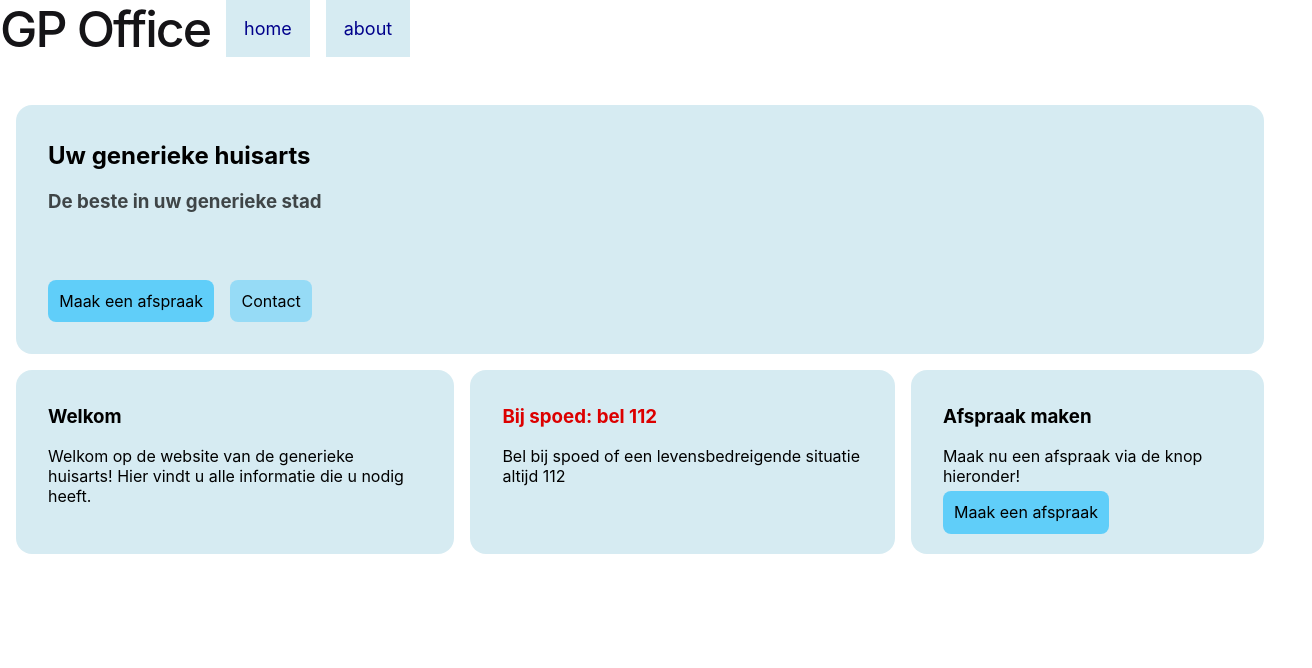
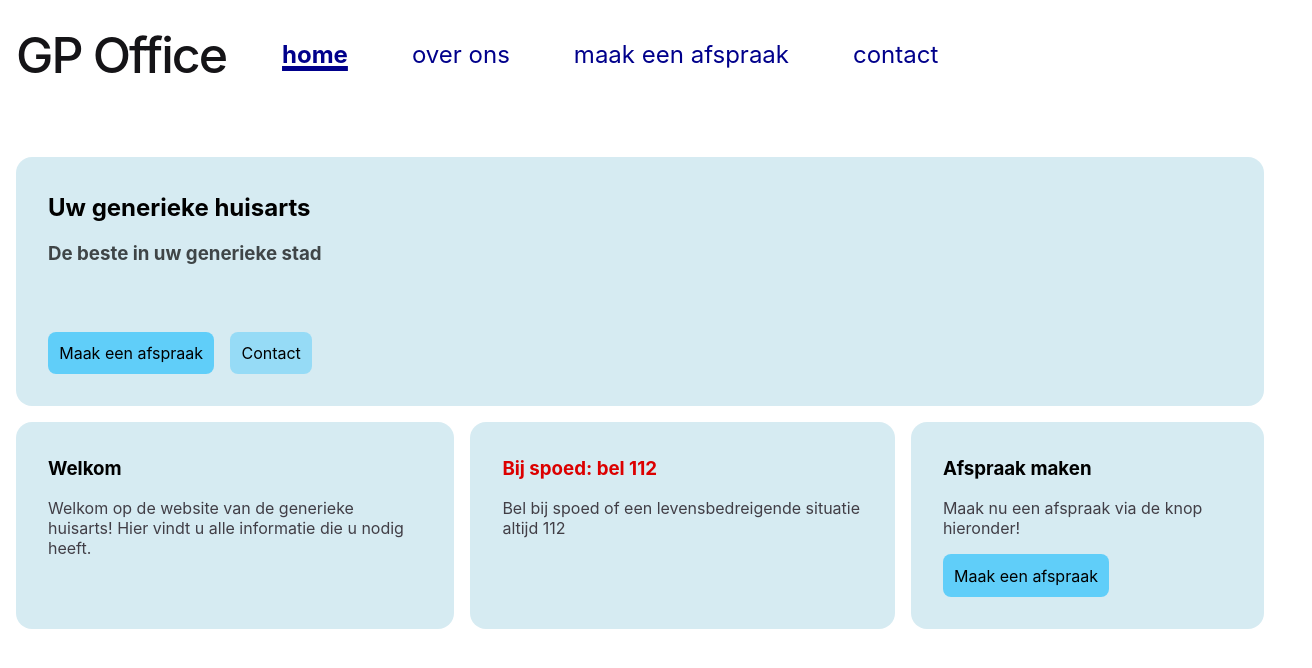
Before and after one commit to JanMouwes/practice-gp-office, an Angular app in the folder web/client/: page /home in a window 1280 px wide. Shown: the top 668 px of the page, 1312 px wide, since content can reach past the window. Built offline with nearby package versions, Linux system fonts and the light colour scheme.

Commit message:
rename navbar to header, implement header

```diff
--- a/web/client/src/app/app.component.css
+++ b/web/client/src/app/app.component.css
@@ -23,37 +23,6 @@
   font-size: 1rem;
 }
 
-
-
-h1 {
-  font-size: 3.125rem;
-  color: var(--gray-900);
-  font-weight: 500;
-  line-height: 100%;
-  letter-spacing: -0.125rem;
-  margin: 0;
-  font-family: "Inter Tight", -apple-system, BlinkMacSystemFont, "Segoe UI", Roboto,
-  Helvetica, Arial, sans-serif, "Apple Color Emoji", "Segoe UI Emoji",
-  "Segoe UI Symbol";
-}
-
-p {
-  margin: 0;
-  color: var(--gray-700);
-}
-
-header {
-  width: 100vw;
-  display: flex;
-  justify-content: left;
-  align-items: center;
-  gap: 1rem;
-}
-
-header * {
-  width: fit-content;
-}
-
 main {
   width: 100%;
   overflow: hidden;
--- a/web/client/src/app/app.component.html
+++ b/web/client/src/app/app.component.html
@@ -1,9 +1,8 @@
 <header>
-  <h1>GP Office</h1>
-  <app-navbar [links]="navLinks"/>
+  <app-header [links]="navLinks"/>
 </header>
 <main class="main">
   <section class="page-outlet">
-    <router-outlet></router-outlet>
+    <router-outlet/>
   </section>
 </main>
--- a/web/client/src/app/app.component.ts
+++ b/web/client/src/app/app.component.ts
@@ -1,12 +1,12 @@
 import {Component} from '@angular/core';
 import {CommonModule} from '@angular/common';
 import {RouterOutlet} from '@angular/router';
-import {NavbarComponent} from "./common/navbar/navbar.component";
+import {HeaderComponent} from "./common/navbar/header.component";
 
 @Component({
   selector: 'app-root',
   standalone: true,
-  imports: [CommonModule, RouterOutlet, NavbarComponent],
+  imports: [CommonModule, RouterOutlet, HeaderComponent],
   templateUrl: './app.component.html',
   styleUrl: './app.component.css'
 })
@@ -15,6 +15,8 @@ export class AppComponent {
 
   navLinks = [
     {title: 'home', href: '/home'},
-    {title: 'about', href: '/about'}
+    {title: 'over ons', href: '/about'},
+    {title: 'maak een afspraak', href: '/appointment'},
+    {title: 'contact', href: '/contact'}
   ]
 }
--- /dev/null
+++ b/web/client/src/app/common/navbar/header.component.css
@@ -0,0 +1,26 @@
+header {
+  padding: 1em;
+  width: 100%;
+
+  display: flex;
+  justify-content: left;
+  align-items: center;
+  gap: 2em;
+}
+
+header * {
+  width: fit-content;
+}
+
+
+.nav-item {
+  padding: 1em;
+
+  font-size: x-large;
+  color: darkblue;
+}
+
+nav .active {
+  text-decoration: underline .2em;
+  font-weight: bold;
+}
--- /dev/null
+++ b/web/client/src/app/common/navbar/header.component.html
@@ -0,0 +1,8 @@
+<header>
+  <h1>GP Office</h1>
+  <nav class="btn-group-horizontal">
+    @for (link of links(); track link.title) {
+    <a [href]="link.href" class="nav-item" [class.active]="isActive(link.href)">{{link.title}}</a>
+    }
+  </nav>
+</header>
--- /dev/null
+++ b/web/client/src/app/common/navbar/header.component.ts
@@ -0,0 +1,24 @@
+import {Component, inject, input} from '@angular/core';
+import {Location} from "@angular/common";
+
+@Component({
+  selector: 'app-header',
+  standalone: true,
+  imports: [],
+  templateUrl: './header.component.html',
+  styleUrl: './header.component.css'
+})
+export class HeaderComponent {
+  private readonly location = inject(Location)
+
+  links = input.required<NavItem[]>()
+
+  isActive(href: string) {
+    return this.location.path().startsWith(href)
+  }
+}
+
+type NavItem = {
+  title: string;
+  href: string
+}
--- a/web/client/src/app/common/navbar/navbar.component.css
+++ /dev/null
@@ -1,17 +0,0 @@
-nav {
-  display: flex;
-  gap: 1rem;
-
-  color: white;
-}
-
-.nav-item {
-  padding: 1em;
-
-  font-size: large;
-  color: darkblue;
-}
-
-nav .active {
-  color: red;
-}
--- a/web/client/src/app/common/navbar/navbar.component.html
+++ /dev/null
@@ -1,5 +0,0 @@
-<nav>
-  @for (link of links(); track link.title) {
-    <a [href]="link.href" class="nav-item bg-light">{{link.title}}</a>
-  }
-</nav>
--- a/web/client/src/app/common/navbar/navbar.component.ts
+++ /dev/null
@@ -1,17 +0,0 @@
-import {Component, input} from '@angular/core';
-
-@Component({
-  selector: 'app-navbar',
-  standalone: true,
-  imports: [],
-  templateUrl: './navbar.component.html',
-  styleUrl: './navbar.component.css'
-})
-export class NavbarComponent {
-  links = input.required<NavItem[]>()
-}
-
-type NavItem = {
-  title: string;
-  href: string
-}
--- a/web/client/src/styles.css
+++ b/web/client/src/styles.css
@@ -1,8 +1,4 @@
-/* You can add global styles to this file, and also import other style files */
-
-.bg-light {
-  background-color: rgb(173 216 230 / 0.5);
-}
+/* Global defaults */
 
 a {
   text-decoration: none;
@@ -12,6 +8,28 @@ body {
   margin: 0;
 }
 
+
+h1 {
+  font-size: 3.125rem;
+  color: var(--gray-900);
+  font-weight: 500;
+  line-height: 100%;
+  letter-spacing: -0.125rem;
+  margin: 0;
+  font-family: "Inter Tight", -apple-system, BlinkMacSystemFont, "Segoe UI", Roboto,
+  Helvetica, Arial, sans-serif, "Apple Color Emoji", "Segoe UI Emoji",
+  "Segoe UI Symbol";
+}
+
+p {
+  color: var(--gray-700);
+}
+
+/* utilities */
+
+.bg-light {
+  background-color: rgb(173 216 230 / 0.5);
+}
 
 .text-light {
   opacity: .7;
@@ -26,8 +44,11 @@ body {
 }
 
 .btn {
+  display: block;
+
   border: 0;
   border-radius: .5em;
+
   padding: .7em;
   font-size: 1em;
   width: fit-content;
@@ -37,6 +58,7 @@ body {
 .btn-primary {
   background-color: var(--primary);
 }
+
 .btn-secondary {
   background-color: var(--secondary);
 }
@@ -46,6 +68,7 @@ body {
   flex-direction: column;
   gap: 1em;
 }
+
 .btn-group-horizontal {
   display: flex;
   flex-direction: row;
```
Also changed, not shown: 1 other file (tests, documents, lock files or other folders).
